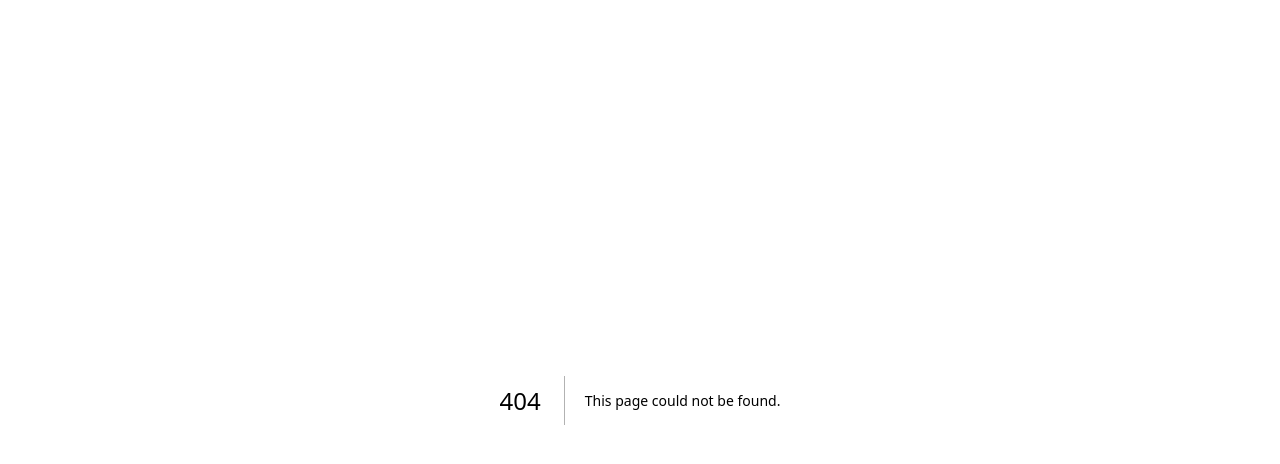
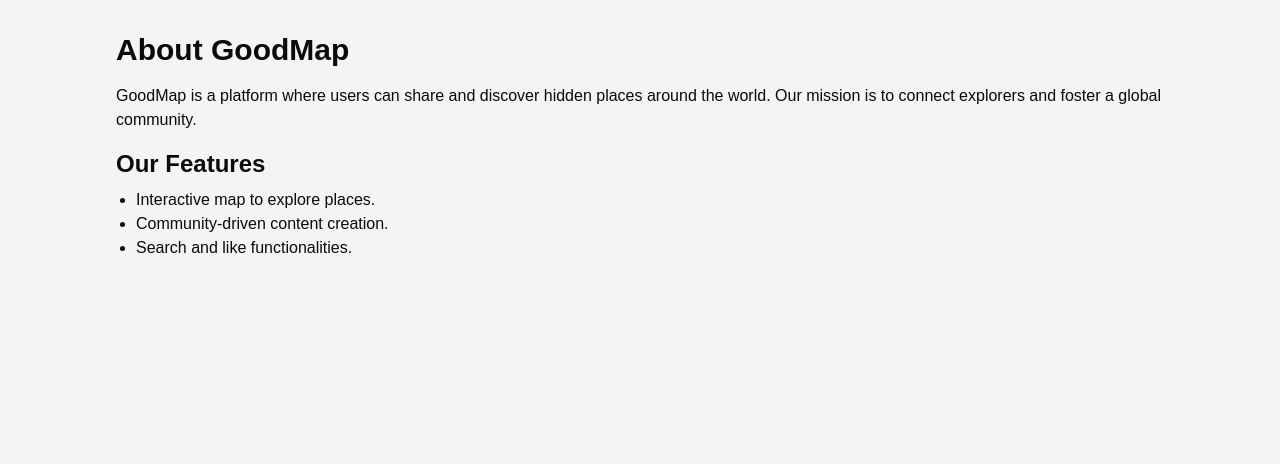
Before and after one commit to FirstBright/goodmap, a Next.js app: page /about in a window 1280 px wide. Before the commit this address had no page. Shown: the top 464 px of the page. Built offline with nearby package versions, Linux system fonts and the light colour scheme.

Commit message:
add about

```diff
--- /dev/null
+++ b/pages/about.tsx
@@ -0,0 +1,26 @@
+import Head from "next/head";
+
+export default function About() {
+    return (
+        <>
+            <Head>
+                <title>About GoodMap</title>
+                <meta name="description" content="Learn about GoodMap, a community-driven platform for sharing hidden gems." />
+            </Head>
+            <main className="min-h-screen bg-gray-100 py-8">
+                <section className="w-full max-w-[1080px] mx-auto px-4">
+                    <h1 className="text-3xl font-bold mb-4">About GoodMap</h1>
+                    <p className="mb-4">
+                        GoodMap is a platform where users can share and discover hidden places around the world. Our mission is to connect explorers and foster a global community.
+                    </p>
+                    <h2 className="text-2xl font-semibold mb-2">Our Features</h2>
+                    <ul className="list-disc pl-5">
+                        <li>Interactive map to explore places.</li>
+                        <li>Community-driven content creation.</li>
+                        <li>Search and like functionalities.</li>
+                    </ul>
+                </section>
+            </main>
+        </>
+    );
+}
```
